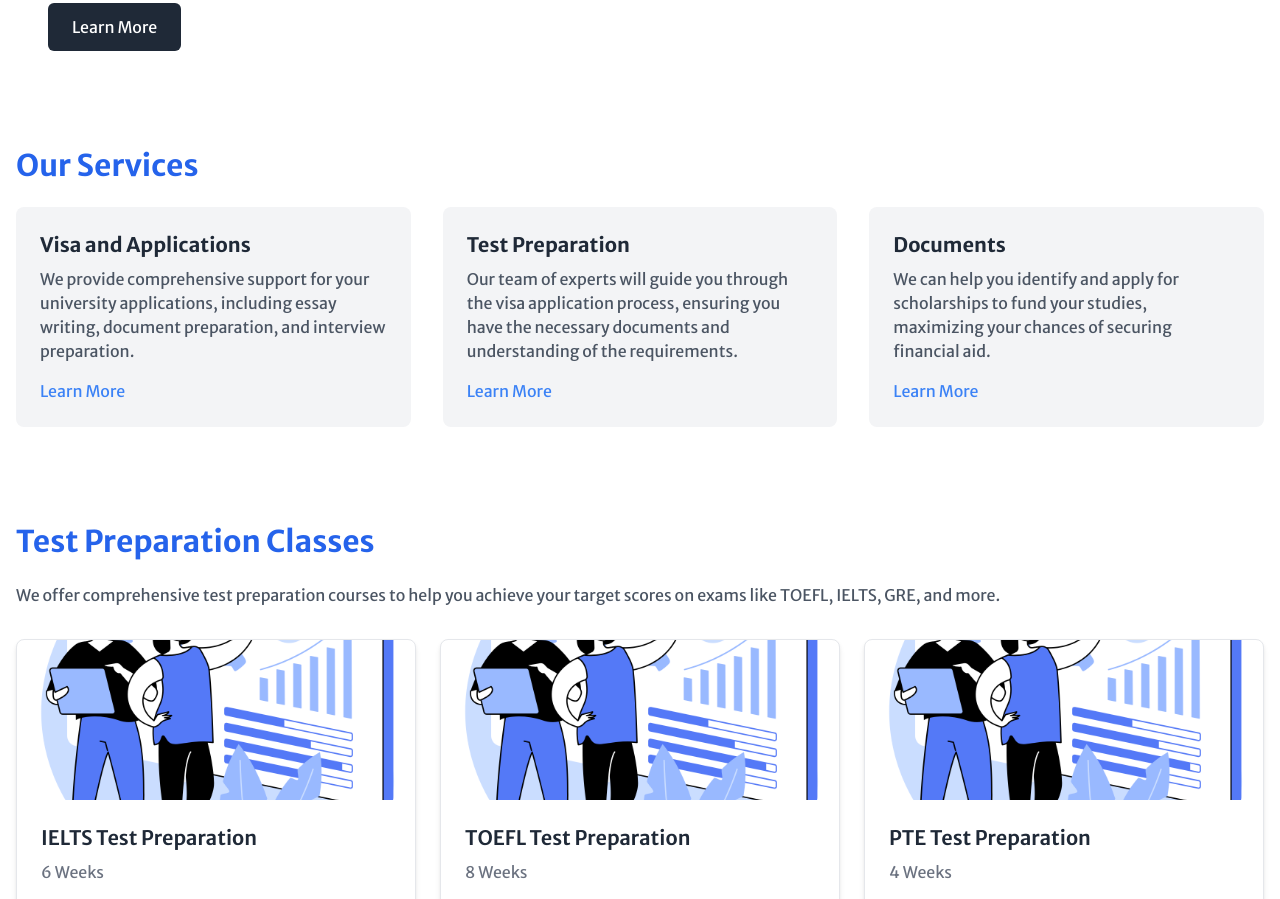
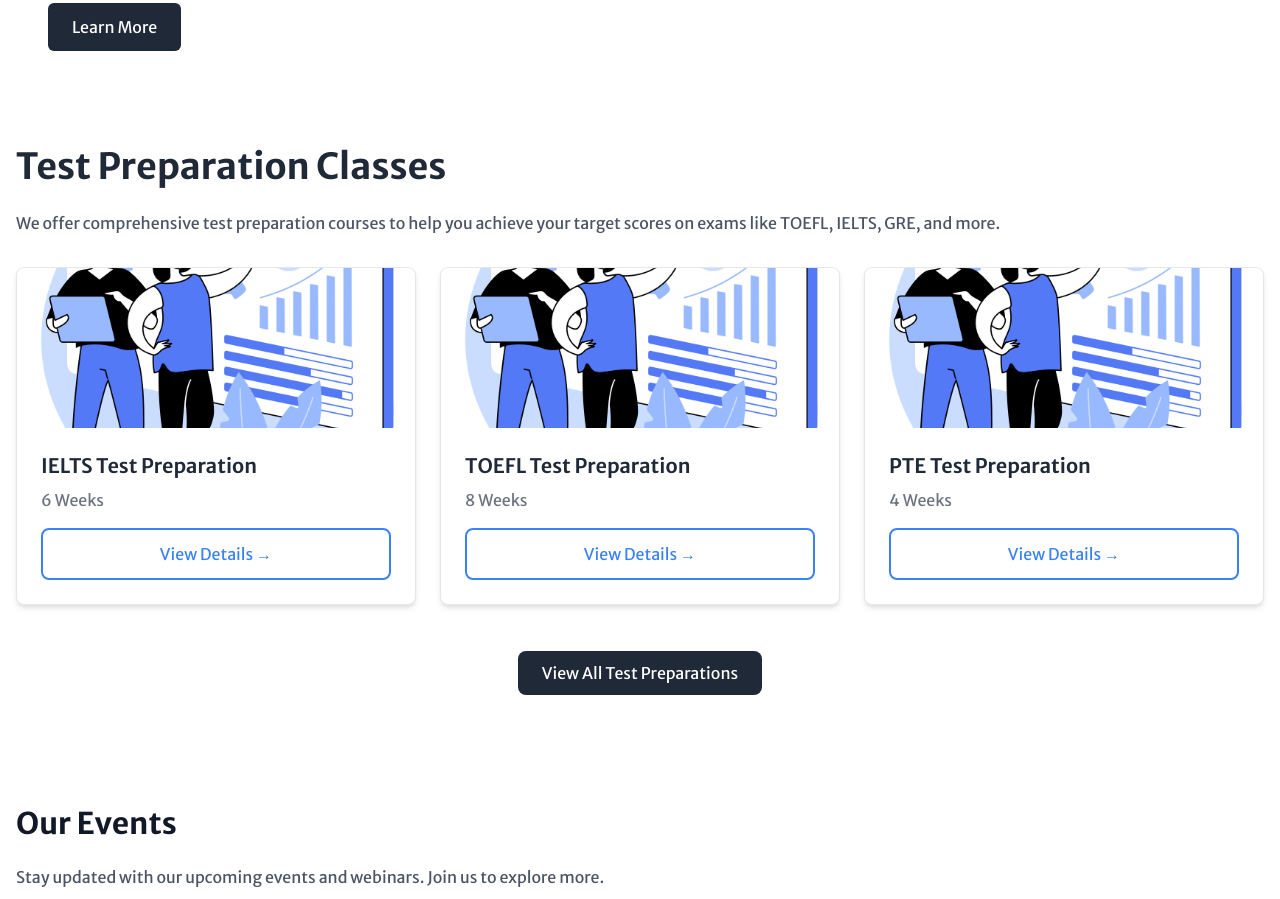
Before and after one commit to ankitkarki27/consultancy-landingpage-html-css-js, a plain HTML site: page index.html in a window 1280 px wide. Shown: the part 1208-2107 px from the top of the page. Drawn offline with nearby package versions, Linux system fonts and the light colour scheme; a web font is replaced by a local one.

Commit message:
Next Step Consultancy frontend Complete

```diff
--- a/index.html
+++ b/index.html
@@ -165,7 +165,7 @@
       </div>
     </section>
 
-    <!-- Services Section -->
+    <!-- Services Section
     <section id="services" class="bg-white py-12">
       <div class="container mx-auto px-4">
         <h2 class="text-3xl font-bold text-blue-600 mb-6">Our Services</h2>
@@ -193,12 +193,12 @@
           </div>
         </div>
       </div>
-    </section>
+    </section> -->
 
 <!-- Test Preparation Section -->
 <section id="test-prep" class="bg-white py-12">
   <div class="container mx-auto px-4">
-    <h2 class="text-3xl font-bold text-blue-600 mb-6">Test Preparation Classes</h2>
+    <h2 class="text-4xl font-bold text-gray-800 mb-6">Test Preparation Classes</h2>
     <p class="text-gray-600 mb-8">
       We offer comprehensive test preparation courses to help you achieve your target scores on exams like TOEFL, IELTS, GRE, and more.
     </p>
```
